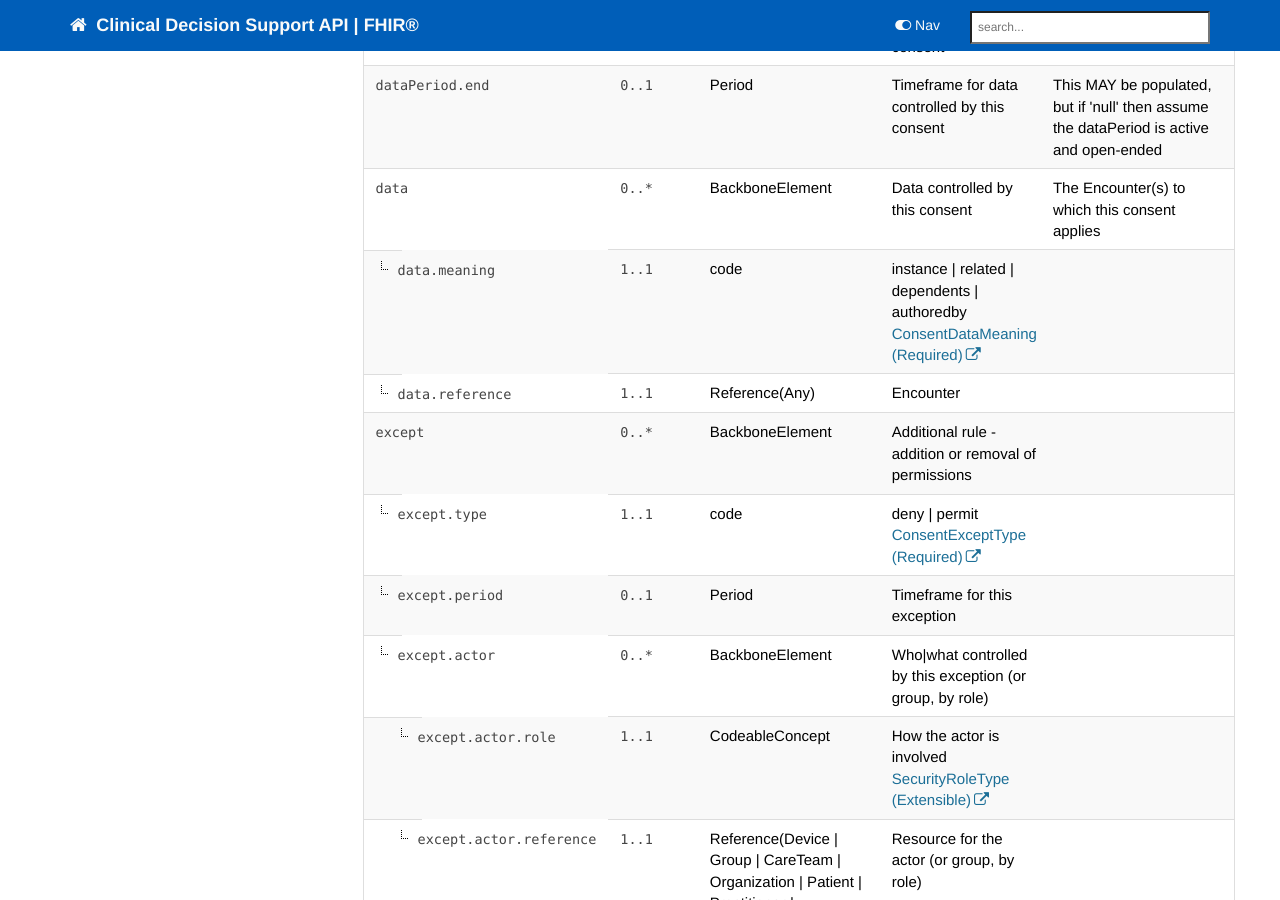
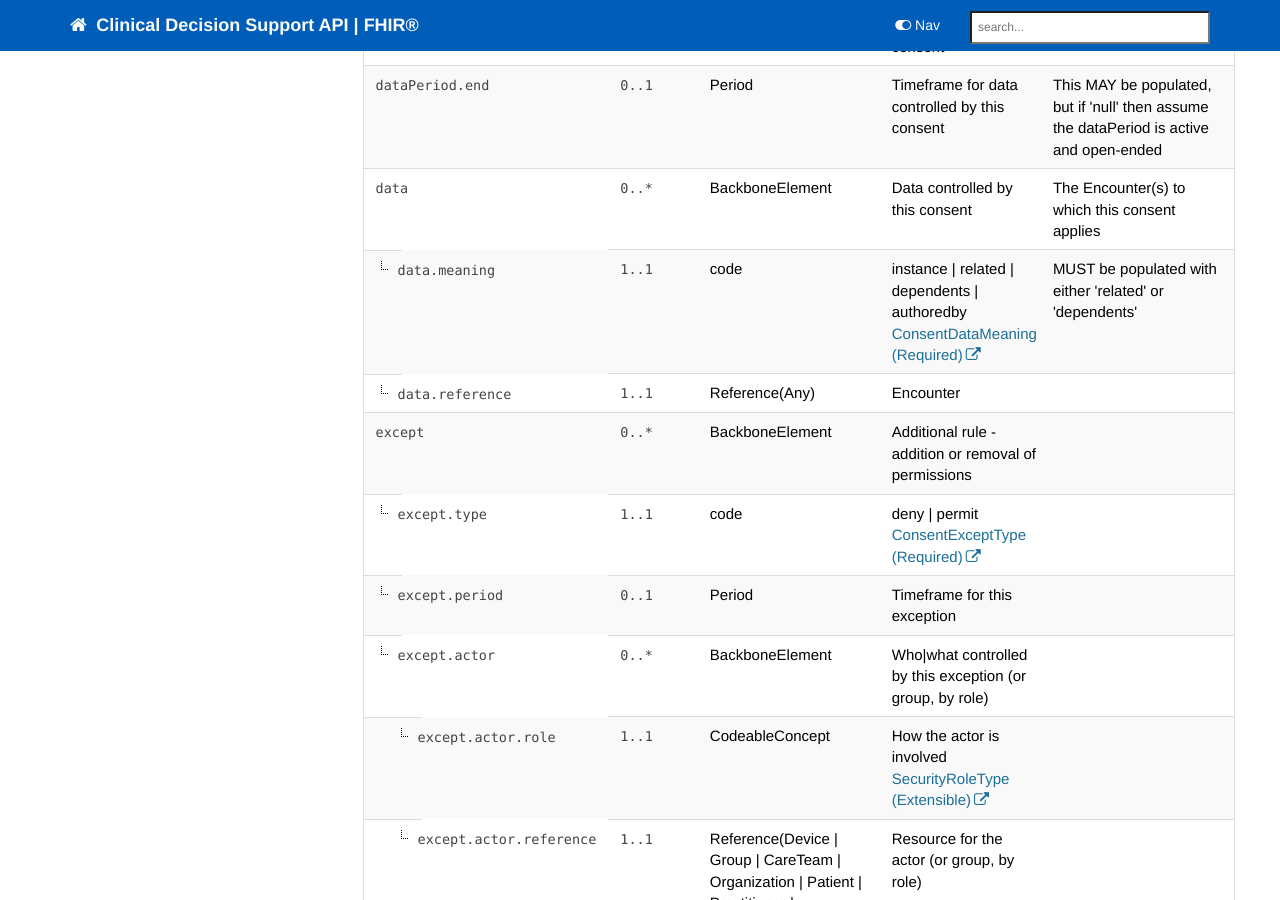
Before and after one commit to nhsconnect/FHIR-CDS, a Jekyll site: the page built from pages/explore/api_consent.md, in a window 1280 px wide and 900 px high, scrolled down 3300 px. Built offline with Jekyll 4.4.1, drawn with Linux system fonts in a browser that asks for light colours; nearby versions of some CDN libraries; comment, search, counter and statistics services are not loaded.

Commit message:
data.meaning guidance added

```diff
--- a/pages/explore/api_consent.md
+++ b/pages/explore/api_consent.md
@@ -324,7 +324,7 @@ Linked to the triage journey by patient and data.
   <td>code</td>
   <td>instance | related | dependents | authoredby<br>
 <a href="https://www.hl7.org/fhir/stu3/valueset-consent-data-meaning.html">ConsentDataMeaning (Required)</a></td>
-  <td></td>
+  <td>MUST be populated with either 'related' or 'dependents'</td>
 </tr>
 <tr>
   <td class="sub"><code>data.reference</code></td>
```
